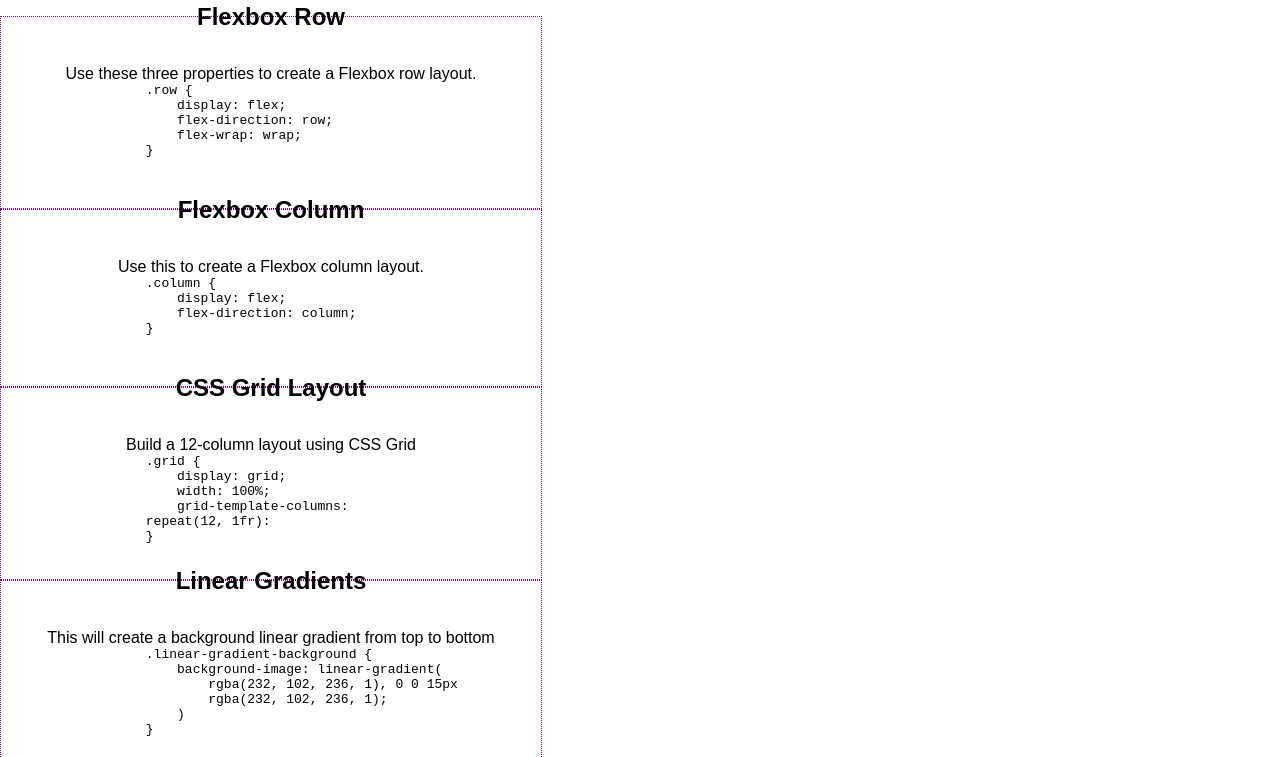
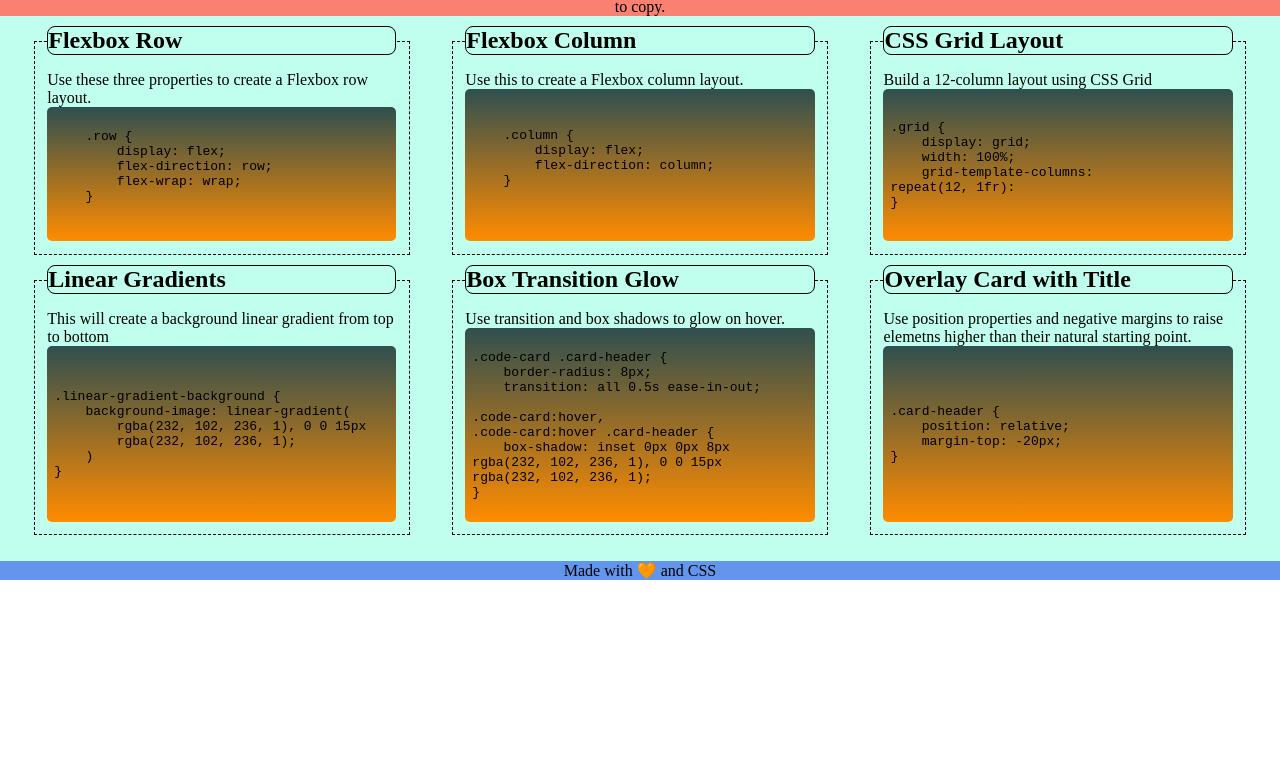
Before and after one commit to kraigmansfield/css-cheatsheet, a plain HTML site: page index.html in a window 1280 px wide. Shown: the part 57-814 px from the top of the page. Drawn offline with Linux system fonts and the light colour scheme.

Commit message:
initial update

```diff
--- a/assets/style.css
+++ b/assets/style.css
@@ -1,71 +1,84 @@
 * {
     margin: 0;
     padding: 0;
+    box-sizing: border-box;
     /* background-color: black; */
 
 }
 
-body {
-    font-family: Arial, Helvetica, sans-serif;
-    margin: 0;
+header {
+    background: salmon;
+    min-height: 15wh;
+    text-align: center;
 
 }
 
-header h1{
-    color: purple;
-}
-
-header p{
-    color: white;
-}
-
-material {
+main {
+    background: #c0ffee;
+    min-height: 70wh;
+    padding: 1%;
     display: flex;
     flex-wrap: wrap;
-    flex-direction: row;
-    row-gap: 20px;
-    padding: 20px;
-    margin: 20px;
-    color: purple;
-}
+    justify-content: space-around;
 
-.card {
-    border: 1px dotted purple;
-    padding: 20px;
-    width: 500px;
 
 }
 
-.card h2 {
-    display:flex;
-    justify-content: center;
-    border-radius: 10px;
-    border: 1px dotted purple
-    margin: 5px 30px;
-    position: relative;
-    bottom: 34px
+section {
+    width: 30%;
+    border: 1px dashed black;
+    padding: 0 1%;
+    padding-bottom: 1%;
+    margin: 1%;
+    display: flex;
+    flex-direction: column;
 }
 
-.card p {
-    color: black
-    font-size: small;
-    text-align: center;
+section:hover, section:hover h2{
+    box-shadow: inset 0 0 8px darkorange, 0 0 8px darkorange;
+
 }
 
+/* section, section h2 {
+    transition: all-shadow 1.5s ease; */
+
+section, h2{
+    transition: box-shadow 1s ease;
+}
+
+section pre {
+    background-image:linear-gradient(darkslategrey 0%, darkorange 100%);
+    padding: 2%;
+    border-radius: 5px;
+    flex-grow: 1;
+    display: flex;
+    align-items: center;
+
+}
+
+section h2 {
+    border:1px solid black;
+    border-radius: 8px;
+    position: relative;
+    bottom: 16px;
+    background: #c0ffee;
 
 
+}
+footer {
+    background: cornflowerblue;
+    min-height: 15wh;
+    text-align: center;
 
+}
+@media screen and (max-width:992px) {
+    section {
+        width:45%
+    }
+}
 
-
-/* @media screen and (max-width: 992px) {
-    header {
-      background: #772014;
+@media screen and (max-width:576px) {
+    section {
+        width: 97%;
     }
-  }
-
-  /* Large smartphones - navbar changes color */
-  /* @media screen and (max-width: 768px) {
-    nav {
-      background-color: #bb8588;
-    }
-  } */
+}
--- a/index.html
+++ b/index.html
@@ -13,47 +13,48 @@
       <p>Ever have trouble recalling the exact syntax for your favorite CSS code? Give it a permanent homeand add it to this page! Select any snippet below and it'll automatically select all of the code for you to copy.</p>
     </header>
     <main>
-        <div class="material">
             <section class="card">
                 <h2>Flexbox Row</h2>
                 <p>Use these three properties to create a Flexbox row layout.</p>
-
                 <pre>
+                    <code>
     .row {
         display: flex;
         flex-direction: row;
         flex-wrap: wrap;
     }
 
+                    </code>
                 </pre>
             </section>
 
-        </div>
 
             <section class="card">
                 <h2>Flexbox Column</h2>
                 <p>Use this to create a Flexbox column layout.</p>
-
                 <pre>
+                    <code>
     .column {
         display: flex;
         flex-direction: column;
     }
 
+                    </code>
                 </pre>
             </section>
 
             <section class="card">
                 <h2>CSS Grid Layout</h2>
                 <p>Build a 12-column layout using CSS Grid</p>
-
                 <pre>
+                    <code>
 .grid {
     display: grid;
     width: 100%;
     grid-template-columns:
 repeat(12, 1fr):
 }
+                    </code>
                 </pre>
             </section>
 
@@ -61,12 +62,14 @@
                 <h2>Linear Gradients</h2>
                 <p>This will create a background linear gradient from top to bottom</p>
                 <pre>
+                    <code>
 .linear-gradient-background {
     background-image: linear-gradient(
         rgba(232, 102, 236, 1), 0 0 15px
         rgba(232, 102, 236, 1);
     )
 }
+                    </code>
                 </pre>
             </section>
 
@@ -74,10 +77,10 @@
                 <h2>Box Transition Glow</h2>
                 <p>Use transition and box shadows to glow on hover.</p>
                 <pre>
+                    <code>
 .code-card .card-header {
     border-radius: 8px;
     transition: all 0.5s ease-in-out;
-                }
 
 .code-card:hover,
 .code-card:hover .card-header {
@@ -85,21 +88,24 @@
 rgba(232, 102, 236, 1), 0 0 15px
 rgba(232, 102, 236, 1);
 }
+                    </code>
                 </pre>
             </section>
             <section class="card">
                 <h2>Overlay Card with Title</h2>
                 <p>Use position properties and negative margins to raise elemetns higher than their natural starting point.</p>
                 <pre>
+                    <code>
 .card-header {
     position: relative;
     margin-top: -20px;
 }
+                    </code>
                 </pre>
             </section>
     </main>
     <footer>
-        <span>Made with love and CSS</span>
+        <span>Made with 🧡 and CSS</span>
     </footer>
 </body>
 </html>
```
Also changed, not shown: 1 other file. Lines whose indentation alone changed are shown as unchanged.
